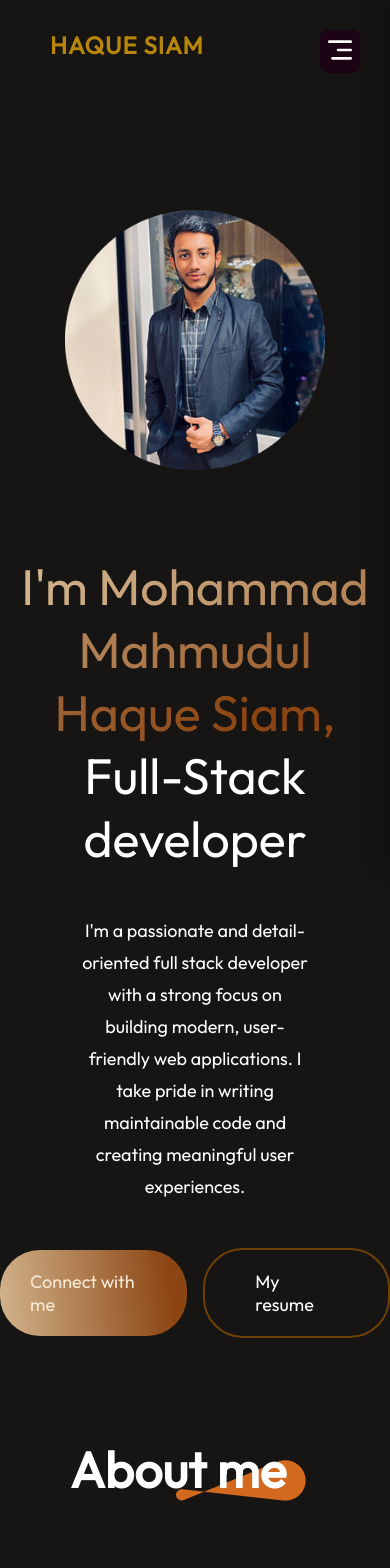
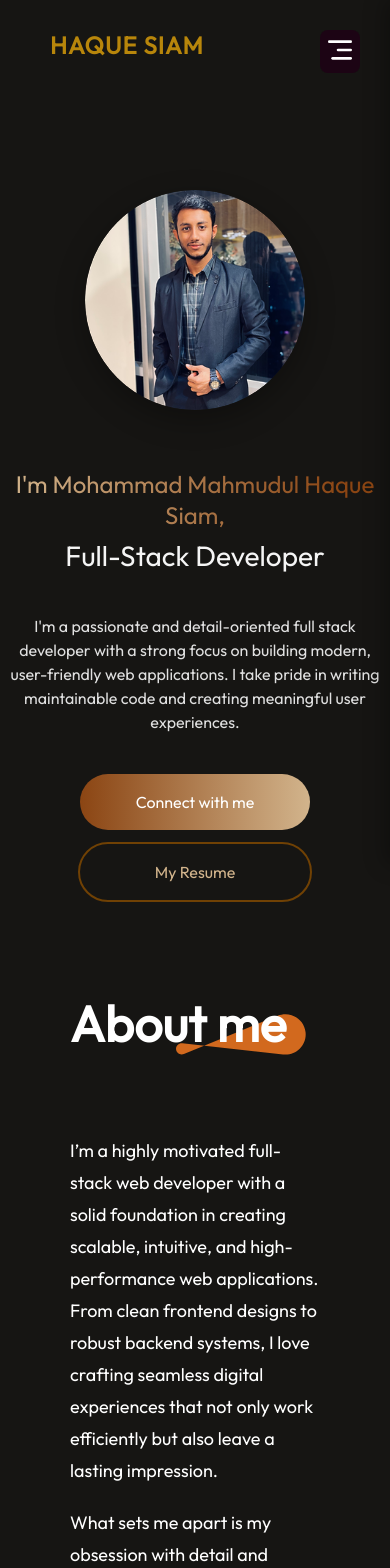
Before and after one commit to HaqueSiam/Portfolio, a React (Vite) app: page / in a window 390 px wide. Shown: the top 1568 px of the page. Built offline with nearby package versions, Linux system fonts and the light colour scheme.

Commit message:
hero responsive

```diff
--- a/src/Components/Hero/hero.css
+++ b/src/Components/Hero/hero.css
@@ -1,96 +1,360 @@
-.hero{
+/* Hero Section Base Styles */
+.hero {
+    min-height: 100vh;
+    display: flex;
+    align-items: center;
+    justify-content: center;
+    padding: 0 20px;
+    box-sizing: border-box;
+}
+
+.hero-content {
     display: flex;
     align-items: center;
     flex-direction: column;
     gap: 35px;
+    max-width: 1200px;
+    width: 100%;
+    text-align: center;
 }
 
-.hero img{
+/* Hero Image Styles */
+.hero-image {
     margin-top: 100px;
 }
 
-.hero h1{
+.hero-image img {
+    width: 300px;
+    height: 300px;
+    object-fit: cover;
+    border-radius: 50%;
+    box-shadow: 0 10px 30px rgba(0, 0, 0, 0.3);
+    transition: transform 0.3s ease, box-shadow 0.3s ease;
+}
+
+.hero-image img:hover {
+    transform: scale(1.05);
+    box-shadow: 0 15px 40px rgba(0, 0, 0, 0.4);
+}
+
+/* Hero Text Styles */
+.hero-text {
+    display: flex;
+    flex-direction: column;
+    align-items: center;
+    gap: 30px;
+    width: 100%;
+}
+
+.hero h1 {
     text-align: center;
     width: 70%;
     font-size: 40px;
     font-weight: 400;
+    line-height: 1.2;
+    margin: 0;
 }
 
-.hero h1 span {
-  background: linear-gradient(270deg, #8B4513 10%, #D2B48C 100%);
-  background-clip: text;
-  font-weight: 500;
-  -webkit-background-clip: text;
-  -webkit-text-fill-color: transparent;
+.hero-name {
+    background: linear-gradient(270deg, #8B4513 10%, #D2B48C 100%);
+    background-clip: text;
+    font-weight: 500;
+    -webkit-background-clip: text;
+    -webkit-text-fill-color: transparent;
+    display: inline-block;
 }
 
-.hero p{
+.hero-title {
+    display: block;
+    margin-top: 10px;
+    color: #f5f5f5;
+}
+
+.hero-description {
     text-align: center;
     width: 50%;
     font-size: 22px;
-    line-height: 40px;
+    line-height: 1.8;
+    color: #e0e0e0;
+    margin: 0;
 }
 
-.hero-action{
+/* Hero Action Buttons */
+.hero-action {
     display: flex;
     align-items: center;
     gap: 25px;
     font-size: 25px;
     font-weight: 500;
     margin-bottom: 50px;
+    flex-wrap: wrap;
+    justify-content: center;
 }
 
-.hero-connect{
+.hero-connect,
+.hero-resume {
     padding: 25px 45px;
     border-radius: 50px;
-    background: linear-gradient(264deg, #8B4513 10%, #D2B48C 100%);
     cursor: pointer;
+    transition: all 0.3s ease;
+    text-decoration: none;
+    display: inline-block;
+    position: relative;
+    overflow: hidden;
 }
 
-.hero-resume{
-    padding: 25px 75px;
-    border-radius: 50px;
-    border: 2px solid #704104;
-    cursor: pointer;
-
+/* Fixed Gradient Button */
+.hero-connect {
+    background: linear-gradient(90deg, #8B4513 0%, #D2B48C 100%);
+    color: white;
+    border: none;
 }
 
-.hero-connect:hover{
-    border:2px solid #D2B48C;
+.hero-connect .anchor-link {
+    text-decoration: none;
+    color: inherit;
 }
 
-.hero-resume:hover{
-    border-color:#D2B48C;
+.hero-resume {
+    padding: 25px 75px;
+    border: 2px solid #704104;
+    background: transparent;
+    color: #D2B48C;
 }
 
-@media(max-width:768px){
-    .hero img{
+.hero-connect:hover {
+    border: 2px solid #D2B48C;
+    transform: translateY(-2px);
+    box-shadow: 0 5px 15px rgba(139, 69, 19, 0.3);
+}
+
+.hero-resume:hover {
+    border-color: #D2B48C;
+    background: rgba(210, 180, 140, 0.1);
+    transform: translateY(-2px);
+    box-shadow: 0 5px 15px rgba(112, 65, 4, 0.3);
+}
+
+/* Focus styles for accessibility */
+.hero-connect:focus,
+.hero-resume:focus {
+    outline: 2px solid #D2B48C;
+    outline-offset: 2px;
+}
+
+/* Tablet Styles */
+@media (max-width: 1024px) and (min-width: 769px) {
+    .hero-content {
+        gap: 30px;
+    }
+
+    .hero-image {
+        margin-top: 80px;
+    }
+
+    .hero-image img {
+        width: 280px;
+        height: 280px;
+    }
+
+    .hero h1 {
+        width: 80%;
+        font-size: 36px;
+    }
+
+    .hero-description {
+        width: 60%;
+        font-size: 20px;
+    }
+
+    .hero-action {
+        font-size: 22px;
+        gap: 20px;
+    }
+
+    .hero-connect {
+        padding: 22px 40px;
+    }
+
+    .hero-resume {
+        padding: 22px 65px;
+    }
+}
+
+/* Mobile Styles */
+@media (max-width: 768px) {
+    .hero {
+        min-height: 90vh;
+        padding: 0 15px;
+    }
+
+    .hero-content {
+        gap: 25px;
+    }
+
+    .hero-image {
         margin-top: 120px;
+    }
+
+    .hero-image img {
         width: 260px;
+        height: 260px;
     }
-    .hero h1{
+
+    .hero h1 {
         margin-top: 50px;
+        width: 95%;
+        font-size: 32px;
+        line-height: 1.3;
+    }
+
+    .hero-name {
+        font-size: 28px;
+    }
+
+    .hero-title {
+        font-size: 32px;
+        margin-top: 5px;
+    }
+
+    .hero-description {
         width: 90%;
-        font-size: 50px;
+        font-size: 18px;
+        line-height: 1.6;
+        margin: 10px 0;
     }
-    .hero p{
-        width: 60%;
-        font-size: 18px;
-        line-height: 32px;
-        margin: 10px 0px;
-    }
-    .hero-action{
+
+    .hero-action {
         gap: 16px;
         font-size: 18px;
-        font-weight: 500;
-        margin-bottom: 50px;
+        margin-bottom: 40px;
+        flex-direction: column;
+        width: 100%;
     }
-    .hero-connect{
+
+    .hero-connect,
+    .hero-resume {
         padding: 20px 30px;
         border-radius: 40px;
+        width: fit-content;
+        min-width: 200px;
+        text-align: center;
     }
-    .hero-resume{
-        padding: 20px 50px;
-        border-radius: 40px;
+
+    .hero-resume {
+        padding: 20px 40px;
     }
 }
+
+/* Small Mobile Styles */
+@media (max-width: 480px) {
+    .hero {
+        padding: 0 10px;
+    }
+
+    .hero-image {
+        margin-top: 100px;
+    }
+
+    .hero-image img {
+        width: 220px;
+        height: 220px;
+    }
+
+    .hero h1 {
+        width: 100%;
+        font-size: 28px;
+        margin-top: 30px;
+    }
+
+    .hero-name {
+        font-size: 24px;
+    }
+
+    .hero-title {
+        font-size: 28px;
+    }
+
+    .hero-description {
+        width: 100%;
+        font-size: 16px;
+        line-height: 1.5;
+    }
+
+    .hero-action {
+        font-size: 16px;
+        gap: 12px;
+    }
+
+    .hero-connect,
+    .hero-resume {
+        padding: 18px 25px;
+        min-width: 180px;
+        font-size: 16px;
+    }
+}
+
+/* Large Screen Styles */
+@media (min-width: 1400px) {
+    .hero-content {
+        gap: 40px;
+    }
+
+    .hero-image img {
+        width: 350px;
+        height: 350px;
+    }
+
+    .hero h1 {
+        font-size: 48px;
+        width: 60%;
+    }
+
+    .hero-description {
+        font-size: 24px;
+        width: 45%;
+        line-height: 1.8;
+    }
+
+    .hero-action {
+        font-size: 28px;
+        gap: 30px;
+    }
+
+    .hero-connect {
+        padding: 30px 50px;
+    }
+
+    .hero-resume {
+        padding: 30px 80px;
+    }
+}
+
+/* Reduced Motion Support */
+@media (prefers-reduced-motion: reduce) {
+    .hero-image img,
+    .hero-connect,
+    .hero-resume {
+        transition: none;
+    }
+
+    .hero-image img:hover,
+    .hero-connect:hover,
+    .hero-resume:hover {
+        transform: none;
+    }
+}
+
+/* High Contrast Mode Support */
+@media (prefers-contrast: high) {
+    .hero-connect,
+    .hero-resume {
+        border-width: 3px;
+    }
+
+    .hero-name {
+        -webkit-text-fill-color: unset;
+        background: none;
+        color: #D2B48C;
+    }
+}
--- a/src/Components/Hero/hero.jsx
+++ b/src/Components/Hero/hero.jsx
@@ -1,19 +1,51 @@
 import React from 'react';
 import "./hero.css";
-import profile_img from '../../assets/profile_img.png'; // Adjust the path as necessary
+import profile_img from '../../assets/profile_img.png';
 import AnchorLink from 'react-anchor-link-smooth-scroll';
+
 const Hero = () => {
   return (
-    <div id='home' className="hero">
-      <img src={profile_img} alt="profile image" />
-      <h1><span>I'm Mohammad Mahmudul Haque Siam,</span> Full-Stack developer</h1>
-      <p>I'm a passionate and detail-oriented full stack developer with a strong focus on building modern, user-friendly web applications. I take pride in writing maintainable code and creating meaningful user experiences.</p>
-      <div className="hero-action">
-        <div className="hero-connect"><AnchorLink className='anchor-link' offset={50} href='#contact'>Connect with me</AnchorLink></div>
-        <div className="hero-resume">My resume</div>
+    <section id='home' className="hero">
+      <div className="hero-content">
+        <div className="hero-image">
+          <img src={profile_img} alt="Mohammad Mahmudul Haque Siam - Full Stack Developer" />
+        </div>
+
+        <div className="hero-text">
+          <h1>
+            <span className="hero-name">I'm Mohammad Mahmudul Haque Siam,</span>
+            <span className="hero-title">Full-Stack Developer</span>
+          </h1>
+
+          <p className="hero-description">
+            I'm a passionate and detail-oriented full stack developer with a strong focus on
+            building modern, user-friendly web applications. I take pride in writing maintainable
+            code and creating meaningful user experiences.
+          </p>
+
+          <div className="hero-action">
+            <AnchorLink
+              className='hero-connect anchor-link'
+              offset={50}
+              href='#contact'
+              aria-label="Connect with Mohammad Mahmudul Haque Siam"
+            >
+              Connect with me
+            </AnchorLink>
+            <a
+              className="hero-resume"
+              href="/assets/Mohammad_Mahmudul_Haque_Siam_CV.pdf"
+              download="Mohammad_Mahmudul_Haque_Siam_CV.pdf"
+              role="button"
+              aria-label="Download Mohammad Mahmudul Haque Siam's Resume"
+            >
+              My Resume
+            </a>
+          </div>
+        </div>
       </div>
-    </div>
-    )
+    </section>
+  );
 }
 
 export default Hero;
--- a/src/Components/Navbar/navbar.jsx
+++ b/src/Components/Navbar/navbar.jsx
@@ -60,7 +60,7 @@ const Navbar = () => {
         { id: 'home', label: 'Home', href: '#home' },
         { id: 'about', label: 'About Me', href: '#about' },
         { id: 'services', label: 'Services', href: '#services' },
-        { id: 'work', label: 'Portfolio', href: '#work' },
+        { id: 'work', label: 'Projects', href: '#work' },
         { id: 'contact', label: 'Contact', href: '#contact' }
     ];
 
```
Also changed, not shown: 1 other file (tests, documents, lock files or other folders).
